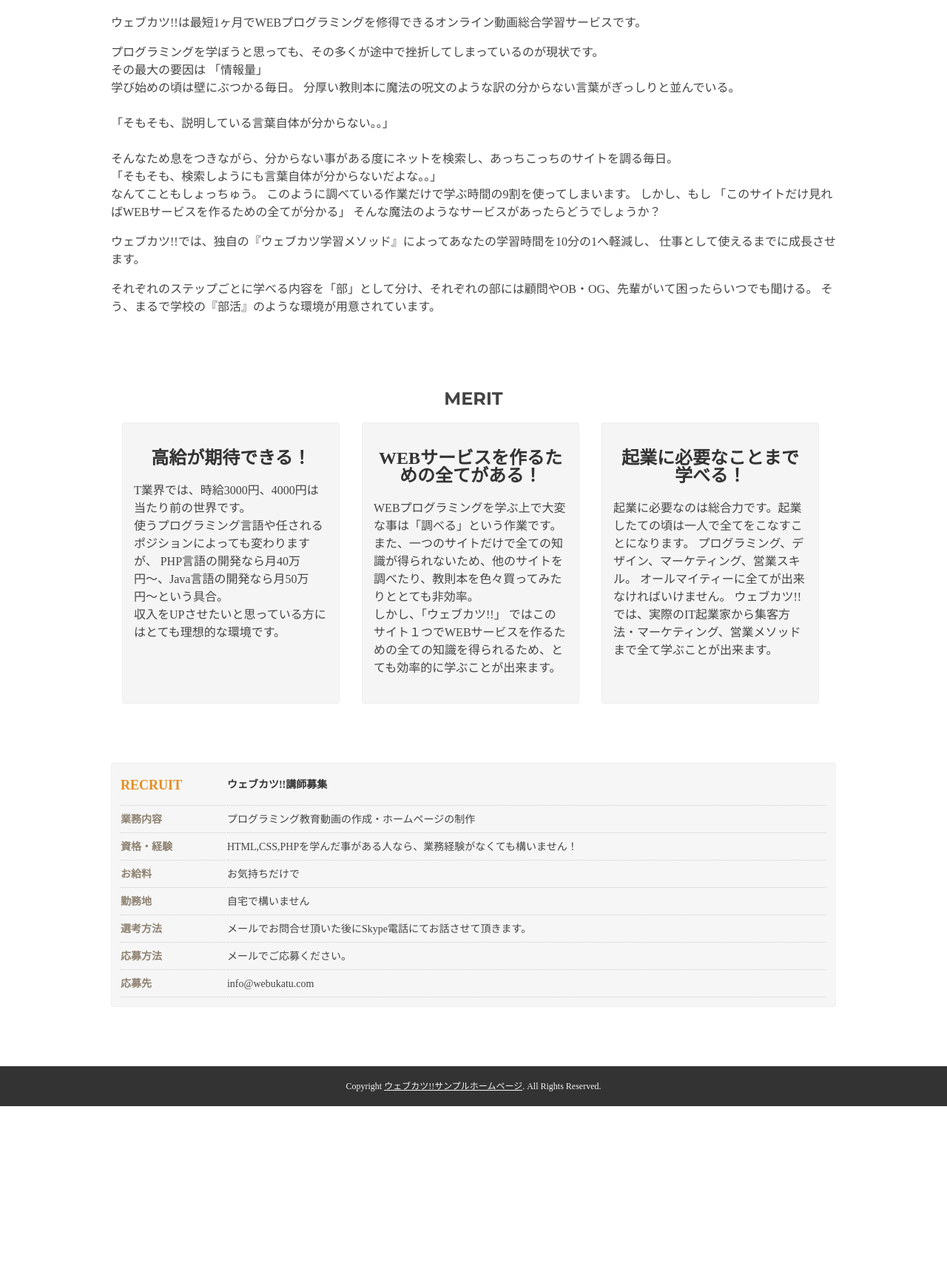
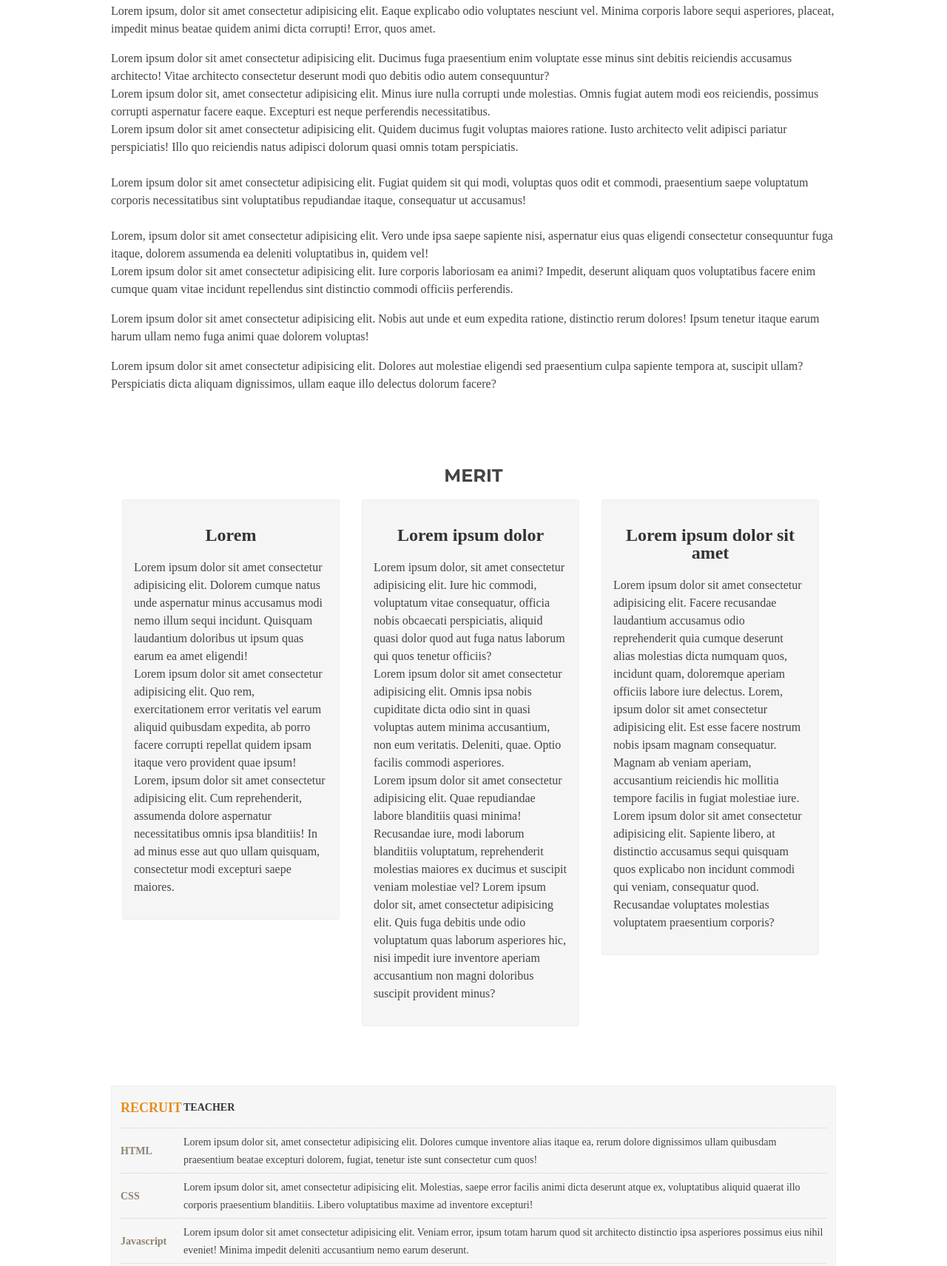
Before and after one commit to yu39dev/htmlcssPractice, a plain HTML site: page index.html in a window 1280 px wide. Shown: the part 345-2056 px from the top of the page at 74% size. Before the commit the page ends 1840 px from the top, so only its background shows below. Drawn offline with Linux system fonts and the light colour scheme.

Commit message:
Update index.html

```diff
--- a/index.html
+++ b/index.html
@@ -5,14 +5,14 @@
         <meta charset="utf-8"> <!--文字コード。文字の種類みたいなもの-->
         <title>サンプルホームページ</title> <!--タイトルになるところ。画面上のタブとか検索結果に出てくるところ-->
         <link rel="stylesheet" type="text/css" href="style.css"> <!--スタイルシートを読み込むためのもの。とりあえず型で覚える-->
-        <link href='http://fonts.googleapis.com/css?family=Montserrat:400,700' rel='stylesheet' type='text/css'> <!---->
+        <link href="http://fonts.googleapis.com/css?family=Montserrat:400,700" rel="stylesheet" type="text/css">
     </head>
 
     <body>
 
         <!-- メニュー -->
         <header class="site-width"> <!--headerというタグで囲む-->
-            <h1><a href="index.html">WEBUKATU</a></h1> <!--見出しのh1タグ、URLで飛べるように-->
+            <h1><a href="index.html">SAMPLE</a></h1> <!--見出しのh1タグ、URLで飛べるように-->
             <nav id="top-nav"> <!--ナビゲーションのnavタグ-->
                 <ul> <!--ul,liタグでリストを作成-->
                     <li><a href="index.html">HOME</a></li>
@@ -23,10 +23,6 @@
                 </ul>
             </nav>
         </header>
-
-        <p id="akakusuru">
-
-        </p>
         <!-- メインコンテンツ -->
         <div id="main"> <!--divタグは汎用的に使える-->
 
@@ -37,33 +33,24 @@
             <section id="about" class="site-width"> <!--html5から使えるsectionタグ。かたまりごとに使う。-->
                 <h1 class="title">ABOUT</h1>
                 <p> <!--pタグで段落をつける-->
-                    ウェブカツ!!は最短1ヶ月でWEBプログラミングを修得できるオンライン動画総合学習サービスです。<br />
+                    Lorem ipsum, dolor sit amet consectetur adipisicing elit. Eaque explicabo odio voluptates nesciunt vel. Minima corporis labore sequi asperiores, placeat, impedit minus beatae quidem animi dicta corrupti! Error, quos amet.<br />
                 </p>
                 <p>
-                    プログラミングを学ぼうと思っても、その多くが途中で挫折してしまっているのが現状です。<br />
-                    その最大の要因は 「情報量」<br />
+                    Lorem ipsum dolor sit amet consectetur adipisicing elit. Ducimus fuga praesentium enim voluptate esse minus sint debitis reiciendis accusamus architecto! Vitae architecto consectetur deserunt modi quo debitis odio autem consequuntur?<br />
+                    Lorem ipsum dolor sit, amet consectetur adipisicing elit. Minus iure nulla corrupti unde molestias. Omnis fugiat autem modi eos reiciendis, possimus corrupti aspernatur facere eaque. Excepturi est neque perferendis necessitatibus.<br />
 
-                    学び始めの頃は壁にぶつかる毎日。
-                    分厚い教則本に魔法の呪文のような訳の分からない言葉がぎっしりと並んでいる。<br />
+                    Lorem ipsum dolor sit amet consectetur adipisicing elit. Quidem ducimus fugit voluptas maiores ratione. Iusto architecto velit adipisci pariatur perspiciatis! Illo quo reiciendis natus adipisci dolorum quasi omnis totam perspiciatis.<br />
                     <br />
-                    「そもそも、説明している言葉自体が分からない。。」<br />
+                    Lorem ipsum dolor sit amet consectetur adipisicing elit. Fugiat quidem sit qui modi, voluptas quos odit et commodi, praesentium saepe voluptatum corporis necessitatibus sint voluptatibus repudiandae itaque, consequatur ut accusamus!<br />
                     <br />
-                    そんなため息をつきながら、分からない事がある度にネットを検索し、あっちこっちのサイトを調る毎日。<br />
-                    「そもそも、検索しようにも言葉自体が分からないだよな。。」<br />
-                    なんてこともしょっちゅう。
-
-                    このように調べている作業だけで学ぶ時間の9割を使ってしまいます。
-                    しかし、もし
-                    「このサイトだけ見ればWEBサービスを作るための全てが分かる」
-                    そんな魔法のようなサービスがあったらどうでしょうか？
+                    Lorem, ipsum dolor sit amet consectetur adipisicing elit. Vero unde ipsa saepe sapiente nisi, aspernatur eius quas eligendi consectetur consequuntur fuga itaque, dolorem assumenda ea deleniti voluptatibus in, quidem vel!<br />
+                    Lorem ipsum dolor sit amet consectetur adipisicing elit. Iure corporis laboriosam ea animi? Impedit, deserunt aliquam quos voluptatibus facere enim cumque quam vitae incidunt repellendus sint distinctio commodi officiis perferendis.
                 </p>
                 <p>
-                    ウェブカツ!!では、独自の『ウェブカツ学習メソッド』によってあなたの学習時間を10分の1へ軽減し、
-                    仕事として使えるまでに成長させます。
+                    Lorem ipsum dolor sit amet consectetur adipisicing elit. Nobis aut unde et eum expedita ratione, distinctio rerum dolores! Ipsum tenetur itaque earum harum ullam nemo fuga animi quae dolorem voluptas!
                 </p>
                 <p>
-                    それぞれのステップごとに学べる内容を「部」として分け、それぞれの部には顧問やOB・OG、先輩がいて困ったらいつでも聞ける。
-                    そう、まるで学校の『部活』のような環境が用意されています。
+                    Lorem ipsum dolor sit amet consectetur adipisicing elit. Dolores aut molestiae eligendi sed praesentium culpa sapiente tempora at, suscipit ullam? Perspiciatis dicta aliquam dignissimos, ullam eaque illo delectus dolorum facere?
                 </p>
             </section>
 
@@ -71,25 +58,24 @@
             <section id="merit" class="site-width">
                 <h1 class="title">MERIT</h1>
                 <section class="panel">
-                    <h2>高給が期待できる！</h2>
+                    <h2>Lorem</h2>
                     <p>
-                        T業界では、時給3000円、4000円は当たり前の世界です。<br /> 使うプログラミング言語や任されるポジションによっても変わりますが、
-                        PHP言語の開発なら月40万円〜、Java言語の開発なら月50万円〜という具合。 <br />収入をUPさせたいと思っている方にはとても理想的な環境です。
+                        Lorem ipsum dolor sit amet consectetur adipisicing elit. Dolorem cumque natus unde aspernatur minus accusamus modi nemo illum sequi incidunt. Quisquam laudantium doloribus ut ipsum quas earum ea amet eligendi!<br />Lorem ipsum dolor sit amet consectetur adipisicing elit. Quo rem, exercitationem error veritatis vel earum aliquid quibusdam expedita, ab porro facere corrupti repellat quidem ipsam itaque vero provident quae ipsum!<br />Lorem, ipsum dolor sit amet consectetur adipisicing elit. Cum reprehenderit, assumenda dolore aspernatur necessitatibus omnis ipsa blanditiis! In ad minus esse aut quo ullam quisquam, consectetur modi excepturi saepe maiores.
                     </p>
                 </section>
                 <section class="panel">
-                    <h2>WEBサービスを作るための全てがある！</h2>
+                    <h2>Lorem ipsum dolor</h2>
                     <p>
-                        WEBプログラミングを学ぶ上で大変な事は「調べる」という作業です。<br />
-                        また、一つのサイトだけで全ての知識が得られないため、他のサイトを調べたり、教則本を色々買ってみたりととても非効率。<br /> しかし、「ウェブカツ!!」
-                        ではこのサイト１つでWEBサービスを作るための全ての知識を得られるため、とても効率的に学ぶことが出来ます。
+                        Lorem ipsum dolor, sit amet consectetur adipisicing elit. Iure hic commodi, voluptatum vitae consequatur, officia nobis obcaecati perspiciatis, aliquid quasi dolor quod aut fuga natus laborum qui quos tenetur officiis?<br />
+                        Lorem ipsum dolor sit amet consectetur adipisicing elit. Omnis ipsa nobis cupiditate dicta odio sint in quasi voluptas autem minima accusantium, non eum veritatis. Deleniti, quae. Optio facilis commodi asperiores.<br />Lorem ipsum dolor sit amet consectetur adipisicing elit. Quae repudiandae labore blanditiis quasi minima! Recusandae iure, modi laborum blanditiis voluptatum, reprehenderit molestias maiores ex ducimus et suscipit veniam molestiae vel?
+                        Lorem ipsum dolor sit, amet consectetur adipisicing elit. Quis fuga debitis unde odio voluptatum quas laborum asperiores hic, nisi impedit iure inventore aperiam accusantium non magni doloribus suscipit provident minus?
                     </p>
                 </section>
                 <section class="panel">
-                    <h2>起業に必要なことまで学べる！</h2>
+                    <h2>Lorem ipsum dolor sit amet</h2>
                     <p>
-                        起業に必要なのは総合力です。起業したての頃は一人で全てをこなすことになります。 プログラミング、デザイン、マーケティング、営業スキル。
-                        オールマイティーに全てが出来なければいけません。 ウェブカツ!!では、実際のIT起業家から集客方法・マーケティング、営業メソッドまで全て学ぶことが出来ます。
+                        Lorem ipsum dolor sit amet consectetur adipisicing elit. Facere recusandae laudantium accusamus odio reprehenderit quia cumque deserunt alias molestias dicta numquam quos, incidunt quam, doloremque aperiam officiis labore iure delectus. Lorem, ipsum dolor sit amet consectetur adipisicing elit. Est esse facere nostrum nobis ipsam magnam consequatur. Magnam ab veniam aperiam, accusantium reiciendis hic mollitia tempore facilis in fugiat molestiae iure.<br/>
+                        Lorem ipsum dolor sit amet consectetur adipisicing elit. Sapiente libero, at distinctio accusamus sequi quisquam quos explicabo non incidunt commodi qui veniam, consequatur quod. Recusandae voluptates molestias voluptatem praesentium corporis?
                     </p>
                 </section>
             </section>
@@ -98,16 +84,16 @@
             <section id="recruit" class="site-width">
                 <table> <!--表を作成できるtableタグ-->
                     <thead> <!--tablehead。表の中でも見出しになる部分に使用。-->
-                        <tr><th class="color1">RECRUIT</th><th>ウェブカツ!!講師募集</th></tr> <!--trタグで表を一つ作成。thは小見出しなるところに使用-->
+                        <tr><th class="color1">RECRUIT</th><th>TEACHER</th></tr> <!--trタグで表を一つ作成。thは小見出しなるところに使用-->
                     </thead>
                     <tbody> <!--tablebody。表の中でメインになる部分に使用。-->
-                        <tr><th>業務内容</th><td>プログラミング教育動画の作成・ホームページの制作</td></tr>
-                        <tr><th>資格・経験</th><td>HTML,CSS,PHPを学んだ事がある人なら、業務経験がなくても構いません！</td></tr>
-                        <tr><th>お給料</th><td>お気持ちだけで</td></tr>
-                        <tr><th>勤務地</th><td>自宅で構いません</td></tr>
-                        <tr><th>選考方法</th><td>メールでお問合せ頂いた後にSkype電話にてお話させて頂きます。</td></tr>
-                        <tr><th>応募方法</th><td>メールでご応募ください。</td></tr>
-                        <tr><th>応募先</th><td>info@webukatu.com</td></tr>
+                        <tr><th>HTML</th><td>Lorem ipsum dolor sit, amet consectetur adipisicing elit. Dolores cumque inventore alias itaque ea, rerum dolore dignissimos ullam quibusdam praesentium beatae excepturi dolorem, fugiat, tenetur iste sunt consectetur cum quos!</td></tr>
+                        <tr><th>CSS</th><td>Lorem ipsum dolor sit, amet consectetur adipisicing elit. Molestias, saepe error facilis animi dicta deserunt atque ex, voluptatibus aliquid quaerat illo corporis praesentium blanditiis. Libero voluptatibus maxime ad inventore excepturi!</td></tr>
+                        <tr><th>Javascript</th><td>Lorem ipsum dolor sit amet consectetur adipisicing elit. Veniam error, ipsum totam harum quod sit architecto distinctio ipsa asperiores possimus eius nihil eveniet! Minima impedit deleniti accusantium nemo earum deserunt.</td></tr>
+                        <tr><th>PHP</th><td>Lorem ipsum dolor sit amet consectetur adipisicing elit. Praesentium, vel sit accusantium saepe dolorem pariatur enim eaque quos maiores ullam sapiente architecto iste in! Est necessitatibus ducimus harum dolor quos.</td></tr>
+                        <tr><th>Ruby</th><td>Lorem ipsum dolor sit amet consectetur, adipisicing elit. Corporis cupiditate, rerum nemo provident officiis expedita id minima nam eos modi ex alias dicta dolorem unde odit possimus assumenda voluptates error.</td></tr>
+                        <tr><th>Kotlin</th><td>Lorem, ipsum dolor sit amet consectetur adipisicing elit. Sunt necessitatibus nesciunt natus consequatur temporibus iure, animi, repudiandae commodi fugiat ratione, maxime officia? Tenetur, doloremque nesciunt consectetur culpa sapiente rem voluptates.</td></tr>
+                        <tr><th>Swift</th><td>Lorem ipsum dolor sit amet consectetur adipisicing elit. Excepturi exercitationem provident soluta sed distinctio quibusdam cupiditate porro, atque illum fugiat quis eum culpa eveniet eos ipsum sint minus autem fugit.</td></tr>
                     </tbody>
                     <!--tfootというのもあるらしい-->
                 </table>
@@ -117,7 +103,7 @@
 
         <!-- footer -->
         <footer> <!--フッター部分に使用するfooterタグ-->
-            Copyright <a href="http://webukatu.com/">ウェブカツ!!サンプルホームページ</a>. All Rights Reserved. <!--aタグでリンク-->
+            Copyright <a href="http://webukatu.com/">SAMPLE HOMEPAGE</a>. All Rights Reserved. <!--aタグでリンク-->
         </footer>
 
     </body>
```
